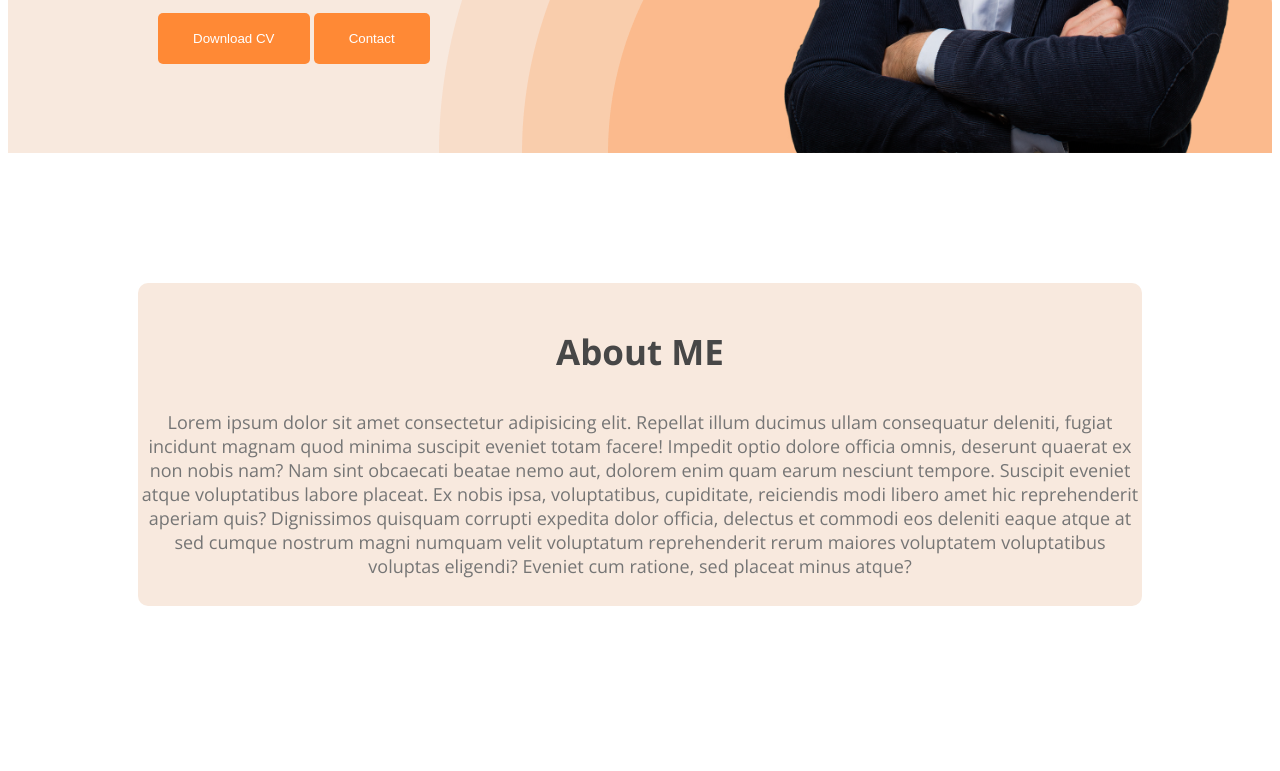
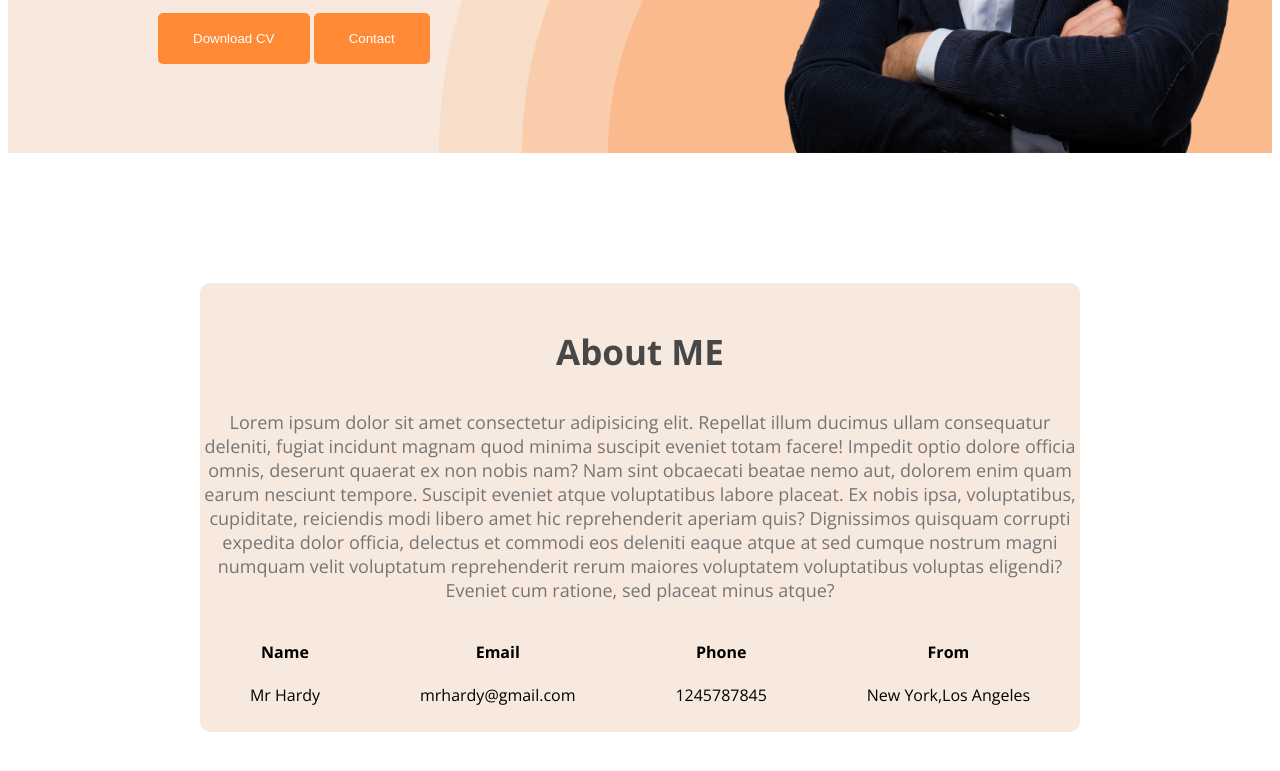
Before and after one commit to Hasib705/web-developer-portfolio, a plain HTML site: page index.html in a window 1280 px wide. Shown: the part 615-1386 px from the top of the page. Before the commit the page ends 1351 px from the top, so only its background shows below. Drawn offline with nearby package versions, Linux system fonts and the light colour scheme.

Commit message:
about section added

```diff
--- a/index.html
+++ b/index.html
@@ -37,7 +37,28 @@
     <main>
         <section class="about">
             <h3 class="section-title">About ME</h3>
-            <p class="section-description">Lorem ipsum dolor sit amet consectetur adipisicing elit. Repellat illum ducimus ullam consequatur deleniti, fugiat incidunt magnam quod minima suscipit eveniet totam facere! Impedit optio dolore officia omnis, deserunt quaerat ex non nobis nam? Nam sint obcaecati beatae nemo aut, dolorem enim quam earum nesciunt tempore. Suscipit eveniet atque voluptatibus labore placeat. Ex nobis ipsa, voluptatibus, cupiditate, reiciendis modi libero amet hic reprehenderit aperiam quis? Dignissimos quisquam corrupti expedita dolor officia, delectus et commodi eos deleniti eaque atque at sed cumque nostrum magni numquam velit voluptatum reprehenderit rerum maiores voluptatem voluptatibus voluptas eligendi? Eveniet cum ratione, sed placeat minus atque?</p>
+            <p class="section-description">Lorem ipsum dolor sit amet consectetur adipisicing elit. Repellat illum ducimus ullam consequatur deleniti, fugiat incidunt magnam quod minima suscipit eveniet totam facere! Impedit optio dolore officia omnis, deserunt quaerat ex non nobis nam? Nam sint obcaecati beatae nemo aut, dolorem enim quam earum nesciunt tempore. Suscipit eveniet atque voluptatibus labore placeat. Ex nobis ipsa, voluptatibus, cupiditate, reiciendis modi libero amet hic reprehenderit aperiam quis? Dignissimos quisquam corrupti expedita dolor officia, delectus et commodi eos deleniti eaque atque at sed cumque nostrum magni numquam velit voluptatum reprehenderit rerum maiores voluptatem voluptatibus voluptas eligendi? Eveniet cum ratione, sed placeat minus atque?
+
+            </p>
+            <div class="about-info-container">
+                <!-- .about-info*4>h4.info-title+p.info-description -->
+                <div class="about-info">
+                    <h4 class="info-title">Name</h4>
+                    <p class="info-description">Mr Hardy</p>
+                </div>
+                <div class="about-info">
+                    <h4 class="info-title">Email</h4>
+                    <p class="info-description">mrhardy@gmail.com</p>
+                </div>
+                <div class="about-info">
+                    <h4 class="info-title">Phone</h4>
+                    <p class="info-description">1245787845</p>
+                </div>
+                <div class="about-info">
+                    <h4 class="info-title">From</h4>
+                    <p class="info-description">New York,Los Angeles</p>
+                </div>
+            </div>
         </section>
     </main>
 
--- a/styles/portfolio.css
+++ b/styles/portfolio.css
@@ -74,6 +74,11 @@ nav a {
     margin-bottom: 20px;
 }
 
+main{
+    max-width:1140px;
+    margin: 0px auto;
+}
+
 /* main section style */
 .section-title {
     color:#474747;
@@ -94,3 +99,14 @@ nav a {
     border-radius: 10px;
     margin:130px;
 }
+
+.about-info-container{
+    display:flex;
+    justify-content:space-around;
+}
+.about-info{
+    text-align:center;
+}
+.info-description{
+
+}
```
